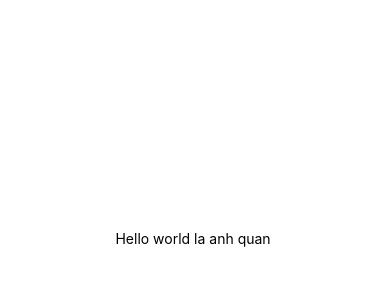
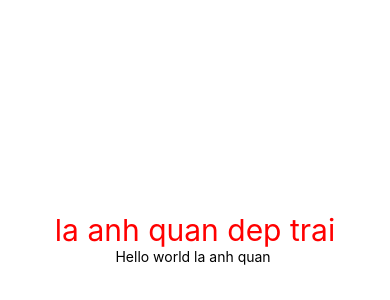
Before and after one commit to LaAnhQuan/FoodApp-FondEnd-, a React Native app: screen / in a window 390 px wide. Shown: the part 184-484 px from the top of the page. Built offline with nearby package versions, Linux system fonts and the light colour scheme.

Commit message:
video 28

```diff
--- a/App.tsx
+++ b/App.tsx
@@ -1,16 +1,23 @@
 import { StatusBar } from 'expo-status-bar';
-import { StyleSheet, Text, View } from 'react-native';
+import { Button, StyleSheet, Text, View } from 'react-native';
+import { Colors } from 'react-native/Libraries/NewAppScreen';
 
 export default function App() {
   return (
     <View style={styles.container}>
+      <View>
+        <Text style={styles.liu}>la anh quan dep trai</Text>
+      </View>
       <Text>Hello world la anh quan </Text>
-      <StatusBar style="auto" />
     </View>
   );
 }
 
 const styles = StyleSheet.create({
+  liu: {
+    fontSize: 30,
+    color: "red"
+  },
   container: {
     flex: 1,
     backgroundColor: '#fff',
```
